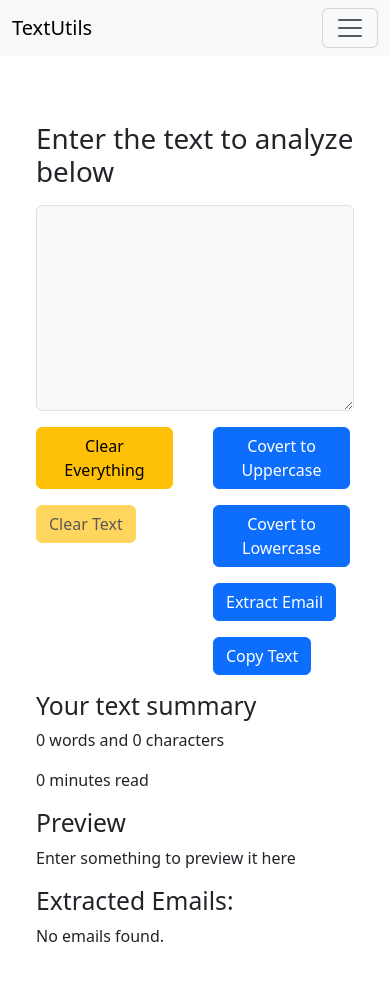
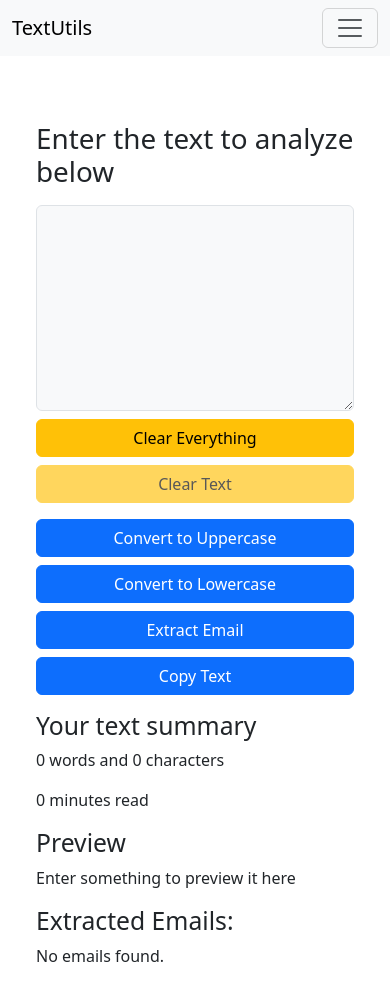
Before and after one commit to hirparamilan/react_practice_textutils, a React (Create React App) app: page / in a window 390 px wide. Built offline with nearby package versions, Linux system fonts and the light colour scheme.

Commit message:
Make TextForm utility buttons responsive

```diff
--- a/src/components/TextForm.js
+++ b/src/components/TextForm.js
@@ -99,32 +99,45 @@ function TextForm(props) {
             ></textarea>
           </div>
 
-          <div className="row">
+          <div className="container-fluid px-0 mt-2">
+            {/* g-3 adds horizontal/vertical spacing; row-cols-1 stacks mobile by default */}
+            <div className="row g-3 row-cols-1 row-cols-md-2">
+
+              {/* Column 1: "Clear" Buttons */}
               <div className="col">
-              <button className="btn btn-warning mt-3 me-3" onClick={handleClearAll}>
+                <div className="d-grid d-sm-flex gap-2">
+                  <button className="btn btn-warning" onClick={handleClearAll}>
                     Clear Everything
                   </button>
-
-              <button disabled={inputText.length === 0} className="btn btn-warning mt-3" onClick={handleClear}>
+                  <button
+                    disabled={inputText.length === 0}
+                    className="btn btn-warning"
+                    onClick={handleClear}
+                  >
                     Clear Text
                   </button>
                 </div>
-            <div className="col pe-0">
-              <button className="btn btn-primary me-3 mt-3" onClick={handleUpClick}>
-                Covert to Uppercase
+              </div>
+
+              {/* Column 2: Action Buttons (Right-aligned on Desktop) */}
+              <div className="col text-md-end">
+                {/* d-grid stacks buttons on mobile; d-md-inline-flex keeps them in a row on desktop */}
+                <div className="d-grid d-md-inline-flex flex-wrap gap-2 justify-content-md-end">
+                  <button className="btn btn-primary" onClick={handleUpClick}>
+                    Convert to Uppercase
                   </button>
-
-              <button className="btn btn-primary me-3 mt-3" onClick={handleLoClick}>
-                Covert to Lowercase
+                  <button className="btn btn-primary" onClick={handleLoClick}>
+                    Convert to Lowercase
                   </button>
-
-              <button className="btn btn-primary me-3 mt-3" onClick={extractEmails}>
+                  <button className="btn btn-primary" onClick={extractEmails}>
                     Extract Email
                   </button>
-
-              <button className="btn btn-primary mt-3" onClick={copyText}>
+                  <button className="btn btn-primary" onClick={copyText}>
                     Copy Text
                   </button>
+                </div>
+              </div>
+
             </div>
           </div>
         </div>
```
Lines whose indentation alone changed are shown as unchanged.
